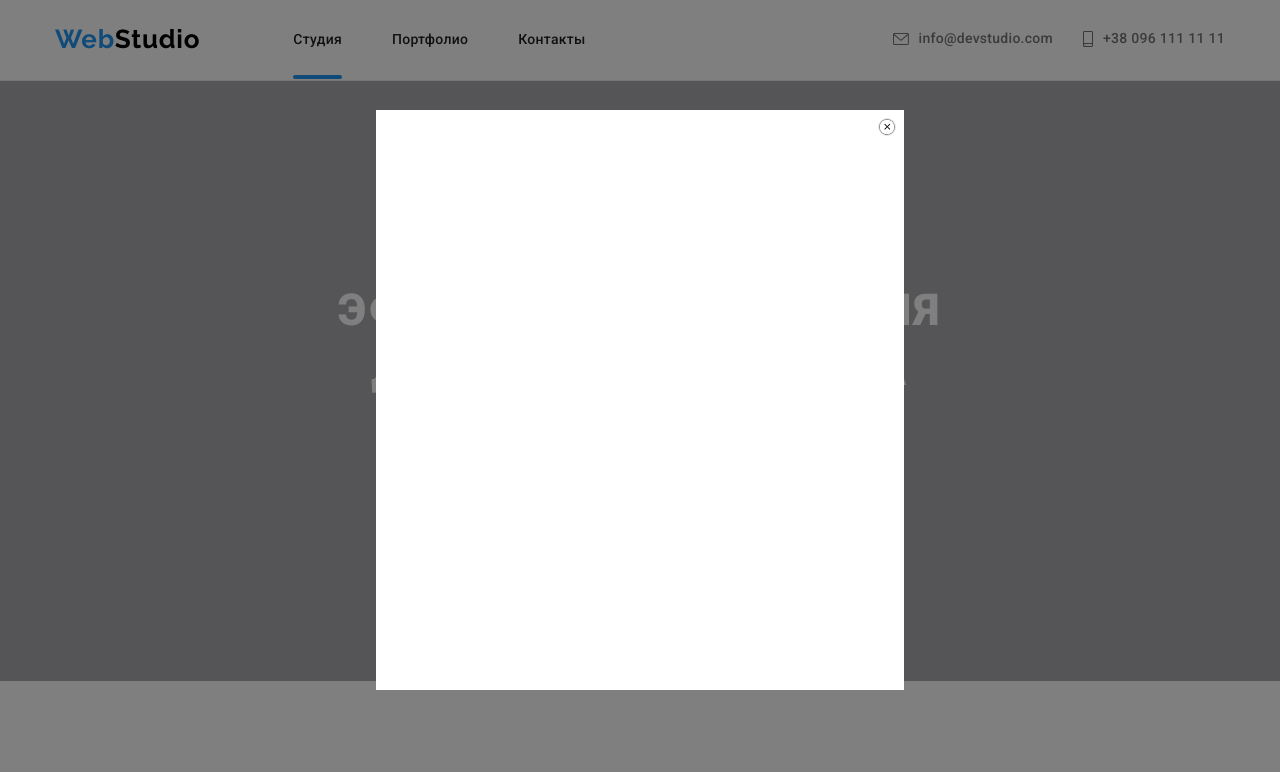
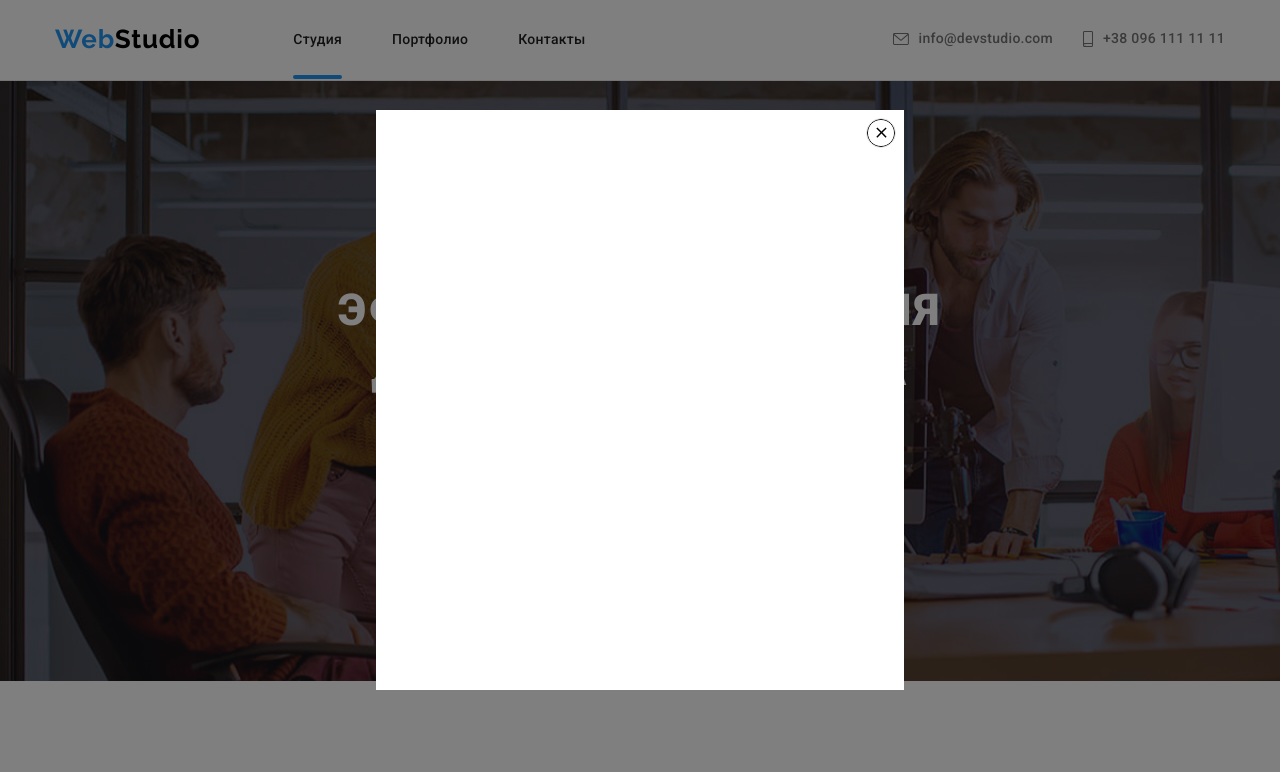
Before and after one commit to Nardx/goit-markup-hw-05, a plain HTML site: page index.html in a window 1280 px wide. Both pictures are taken after a click on the button "Заказать услугу". Shown: the top 772 px of the page. Drawn offline with nearby package versions, Linux system fonts and the light colour scheme.

Commit message:
Update styles.css

```diff
--- a/css/styles.css
+++ b/css/styles.css
@@ -166,16 +166,13 @@ body {
 /* Header end*/
 
 /* Hero section */
-.bck {
-  background-color: violet;
-}
 
 .hero-section {
   padding-top: 200px;
   padding-bottom: 200px;
   align-items: center;
   background-image: linear-gradient(rgba(47, 48, 58, 0.4), rgba(47, 48, 58, 0.4)),
-    url(../images/hero/hero.jg);
+    url(../images/hero/hero.jpg);
   background-size: cover;
   max-width: 1600px;
   margin: 0 auto;
@@ -691,8 +688,8 @@ body {
   position: absolute;
   top: 8px;
   right: 8px;
-  width: 18px;
-  height: 18px;
+  width: 30px;
+  height: 30px;
   background-color: transparent;
   border: 1px solid rgba(0, 0, 0, 0.1);
   box-sizing: border-box;
```
